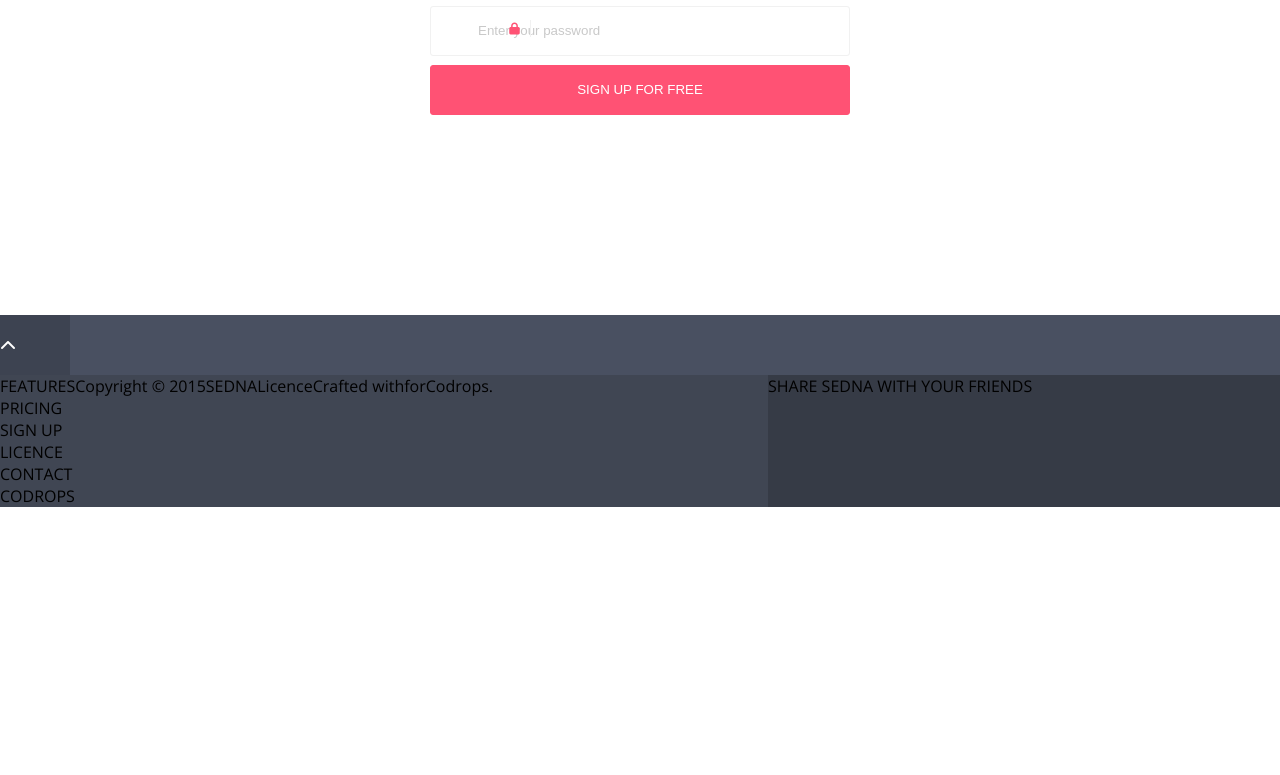
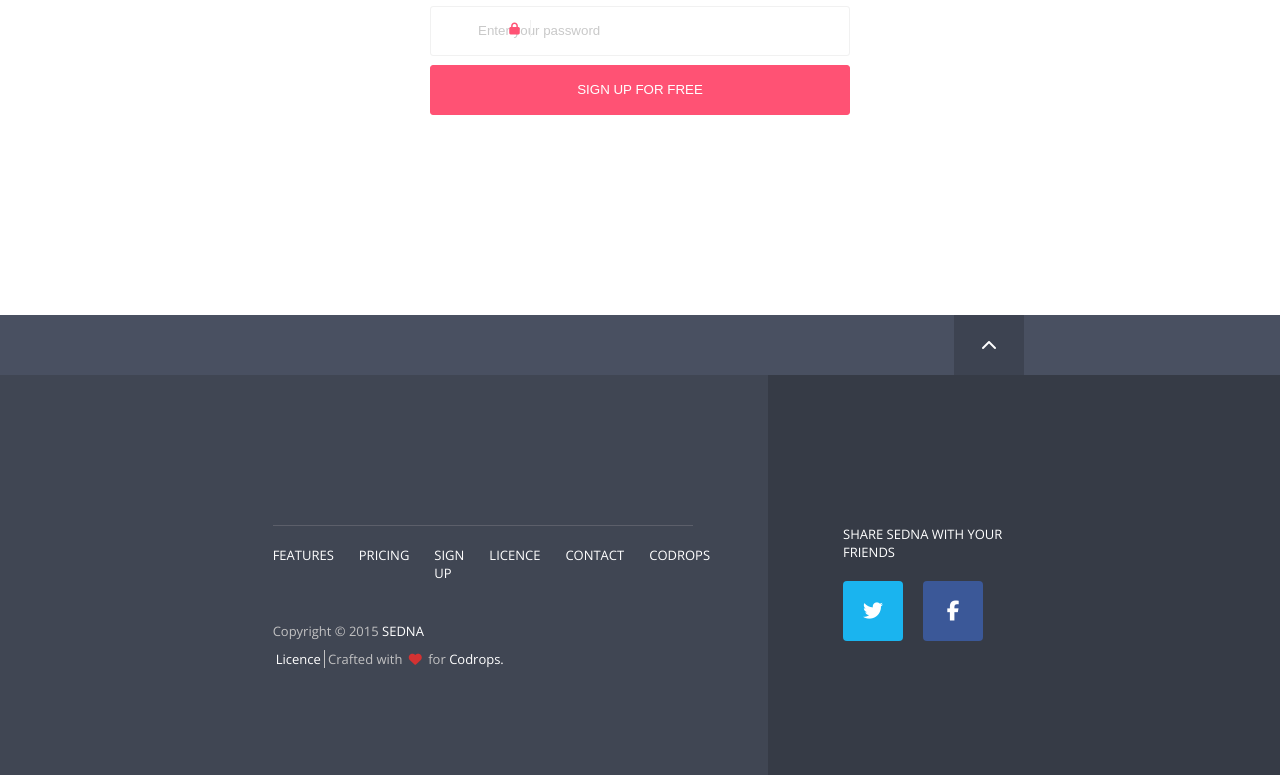
Before and after one commit to yeonnnee/publishing, a website: page SEDNA/index.html in a window 1280 px wide. Shown: the part 5495-6270 px from the top of the page. Before the commit the page ends 6002 px from the top, so only its background shows below. Drawn offline with nearby package versions, Linux system fonts and the light colour scheme.

Commit message:
footer 스타일 적용

```diff
--- a/SEDNA/index.html
+++ b/SEDNA/index.html
@@ -346,8 +346,8 @@
         <i class="fas fa-chevron-up"></i>
       </div>
     </div>
-    <div>
-      <div class="fnb">
+    <div class="fnb">
+      <div class="fnb-left">
         <ul>
           <li>
             <a>FEATURES</a>
@@ -372,10 +372,10 @@
           <span>Copyright © 2015</span>
           <a href="./index.html">SEDNA</a>
         </div>
-        <div class="Licence">
+        <div class="licence">
           <span>Licence</span>
           <span>Crafted with</span>
-          <span></span>
+          <span><i class="fas fa-heart"></i></span>
           <span>for</span>
           <span>Codrops.</span>
         </div>
@@ -383,8 +383,12 @@
       <div class="sns">
         <p>SHARE SEDNA WITH YOUR FRIENDS</p>
         <div class="sns__btn">
-          <div class="twitter sns"></div>
-          <div class="facebook sns"></div>
+          <div class="twitter sns-btn">
+            <i class="fab fa-twitter"></i>
+          </div>
+          <div class="facebook sns-btn">
+            <i class="fab fa-facebook-f"></i>
+          </div>
         </div>
       </div>
     </div>
--- a/SEDNA/styles/common/_footer.scss
+++ b/SEDNA/styles/common/_footer.scss
@@ -22,21 +22,96 @@ footer {
         cursor: pointer;
       }
     }
+  }
+
+ .fnb {
+    height: 400px;
+    display: flex;
 
 
-  }
- div {
-   display: flex;
-   .fnb {
+    .fnb-left {
       width: 60%;
       background-color: #404653;
+      padding: 150px 75px 0 21.3%;
+      color: $white;
+      font-size: 13px;
+      ul {
+        display: flex;
+        border-top: 1px solid #5C5F6A;
+
+        li{
+          padding: 20px 0 40px;
+          margin: 0 25px 0 0;
+        }
+      }
+      .copyright{
+        span {
+          color:#c1c1c2;
+        }
+      }
+
+      .licence {
+        margin: 10px 0 0 0;
+        span {
+
+          &:nth-child(1) {
+            border-right: 1px solid #c1c1c2;
+            padding: 0 3px;
+          }
+          &:nth-child(2) {
+            color:#c1c1c2;
+          }
+          &:nth-child(3) {
+            color:rgb(211, 50, 50);
+            padding: 0 3px;
+          }
+          &:nth-child(4) {
+            color:#c1c1c2;
+          }
+        }
+      }
 
     }
 
     .sns {
       width: 40%;
       background-color: #363b46;
+      padding: 150px 21.3% 0 75px;
 
+      p {
+        font-size: 13px;
+        color:$white;
+        font-family: inherit;
+      }
+      &__btn {
+        display: flex;
+
+        .sns-btn {
+
+          height: 60px;
+          width: 60px;
+          border-radius: 4px;
+          text-align: center;
+          color: $white;
+          font-size: 20px;
+
+          i{
+            margin: 20px 0;
+          }
+        }
+
+        .facebook {
+          background-color: $facebook-blue;
+          margin: 20px 20px 0 0;
+
+
+        }
+
+        .twitter {
+          background-color: $twitter-blue;
+          margin: 20px 20px 0 0;
+        }
+      }
 
     }
   }
```
Also changed, not shown: SEDNA/public/styles.css. Lines whose indentation alone changed are shown as unchanged.
